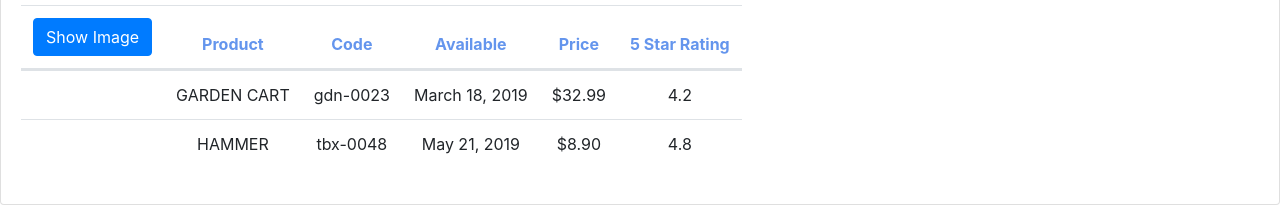
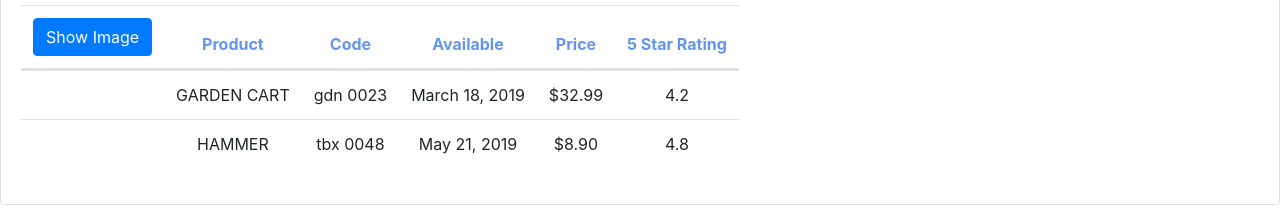
Before and after one commit to saitohfin/Angular-TypeScript-GettingStarted, an Angular app: page / in a window 1280 px wide. Shown: the part 203-421 px from the top of the page. Built offline with nearby package versions, Linux system fonts and the light colour scheme.

Commit message:
Custom Pipe

```diff
--- a/src/app/app.module.ts
+++ b/src/app/app.module.ts
@@ -4,11 +4,13 @@
 
 import { AppComponent } from './app.component';
 import { ProductListComponent } from './products/product-list.component';
+import { ConvertToSpacesPipe } from './shared/convert-to-spaces-pipe';
 
 @NgModule({
   declarations: [
     AppComponent,
-    ProductListComponent
+    ProductListComponent,
+    ConvertToSpacesPipe
   ],
   imports: [
     BrowserModule,
--- a/src/app/products/product-list.component.html
+++ b/src/app/products/product-list.component.html
@@ -41,7 +41,7 @@
                         />
                     </td>
                     <td>{{product.productName | uppercase}}</td>
-                    <td>{{product.productCode | lowercase}}</td>
+                    <td>{{product.productCode | lowercase | convertToSpaces:'-'}}</td>
                     <td>{{product.releaseDate}}</td>
                     <td>{{product.price | currency:'USD': 'symbol':'1.2-2'}}</td>
                     <td>{{product.starRating}}</td>
--- /dev/null
+++ b/src/app/shared/convert-to-spaces-pipe.ts
@@ -0,0 +1,13 @@
+import { Pipe, PipeTransform } from '@angular/core';
+
+@Pipe({
+  name: 'convertToSpaces'
+})
+
+export class ConvertToSpacesPipe implements PipeTransform {
+
+  transform(value: string, character: string): string {
+    return value.replace(character, ' ');
+  }
+
+}
```
